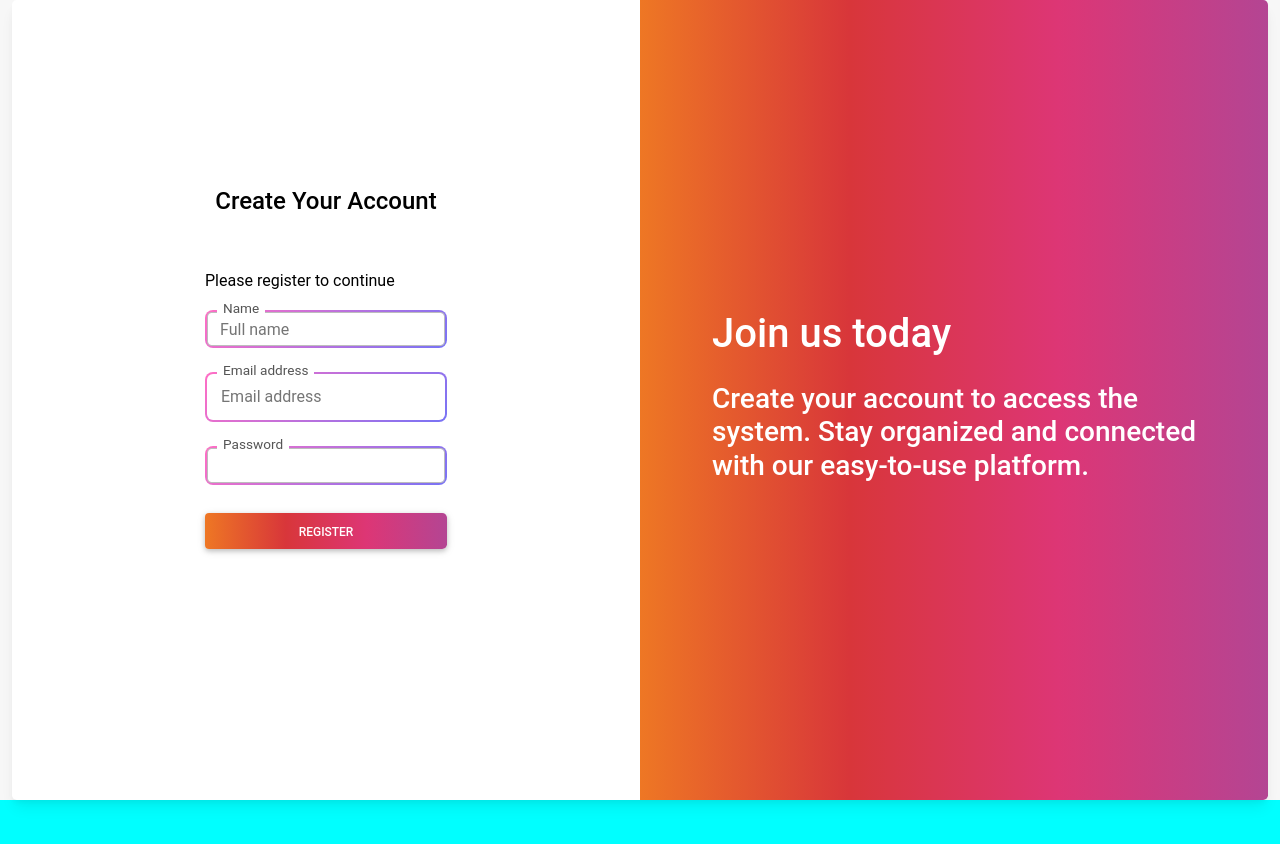
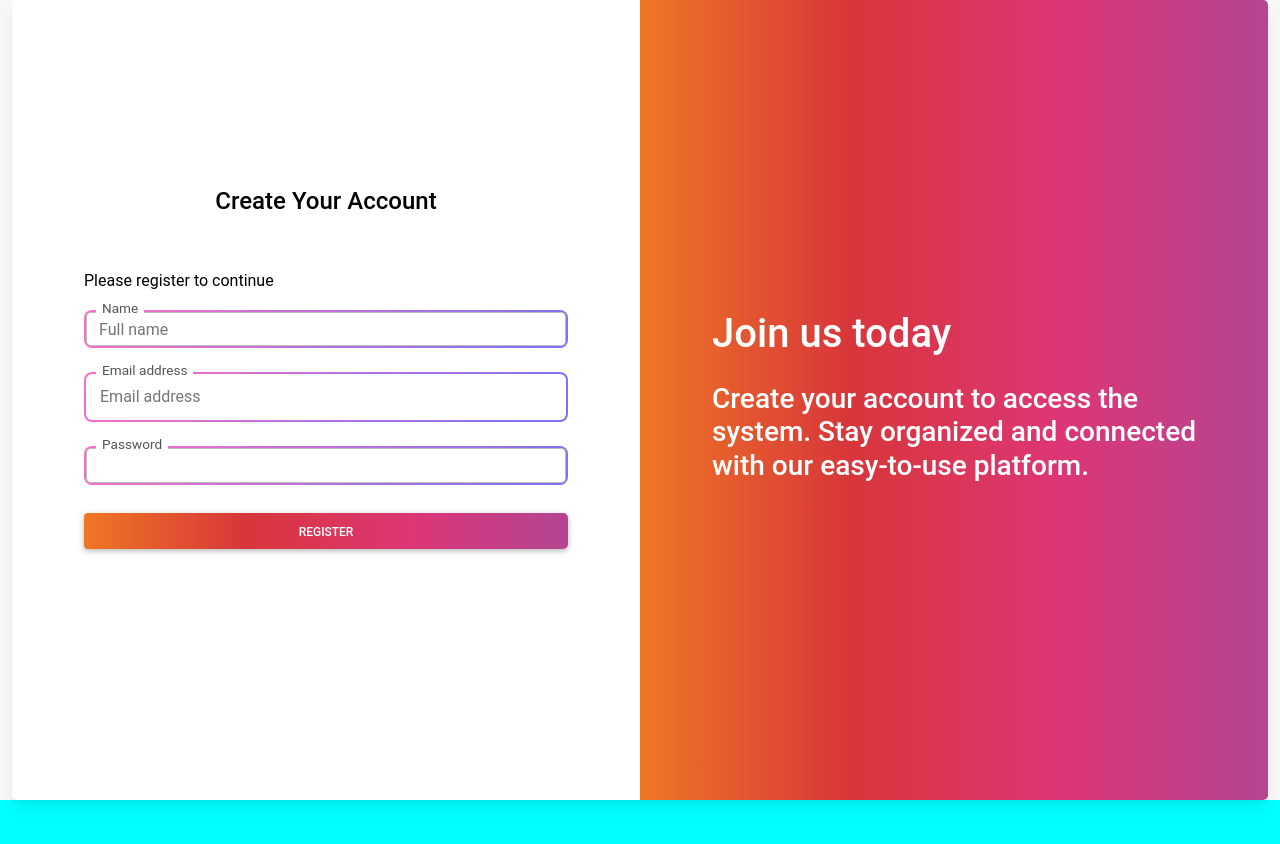
Before and after one commit to Tompi-dev/Login-front, a React (Vite) app in the folder project/: page /register in a window 1280 px wide. Shown: the top 844 px of the page. Built offline with nearby package versions, Linux system fonts and the light colour scheme.

Commit message:
Min mistake fixed

```diff
--- a/project/src/components/Register.jsx
+++ b/project/src/components/Register.jsx
@@ -67,7 +67,8 @@ export default function Register() {
                     <div className="text-center">
                       <h4 className="mt-1 mb-5 pb-1">Create Your Account</h4>
                     </div>
-                    <form onSubmit={handleRegister} className='col-lg-6 mx-auto'>
+                    <form onSubmit={handleRegister} action="#" method="POST">
+
                       <p>Please register to continue</p>
 
                       <div className="form-outline-gradient mb-4">
```
